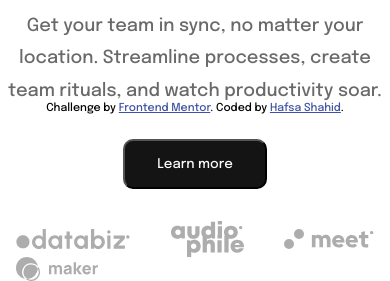
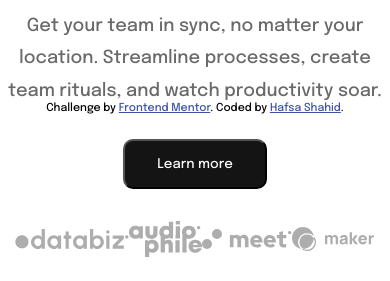
Before and after one commit to Hafsu0107/intro-section, a plain HTML site: page index.html in a window 390 px wide. Shown: the part 742-1023 px from the top of the page. After the commit the page ends 999 px from the top, so only its background shows below. Drawn offline with Linux system fonts and the light colour scheme.

Commit message:
Update style.css

```diff
--- a/style.css
+++ b/style.css
@@ -234,7 +234,7 @@ main {
   .heading br {
     display: none;
   }
-  .logos {
+  .logs {
     width: 100%;
     padding-inline: 1rem;
     flex-wrap: wrap;
```
